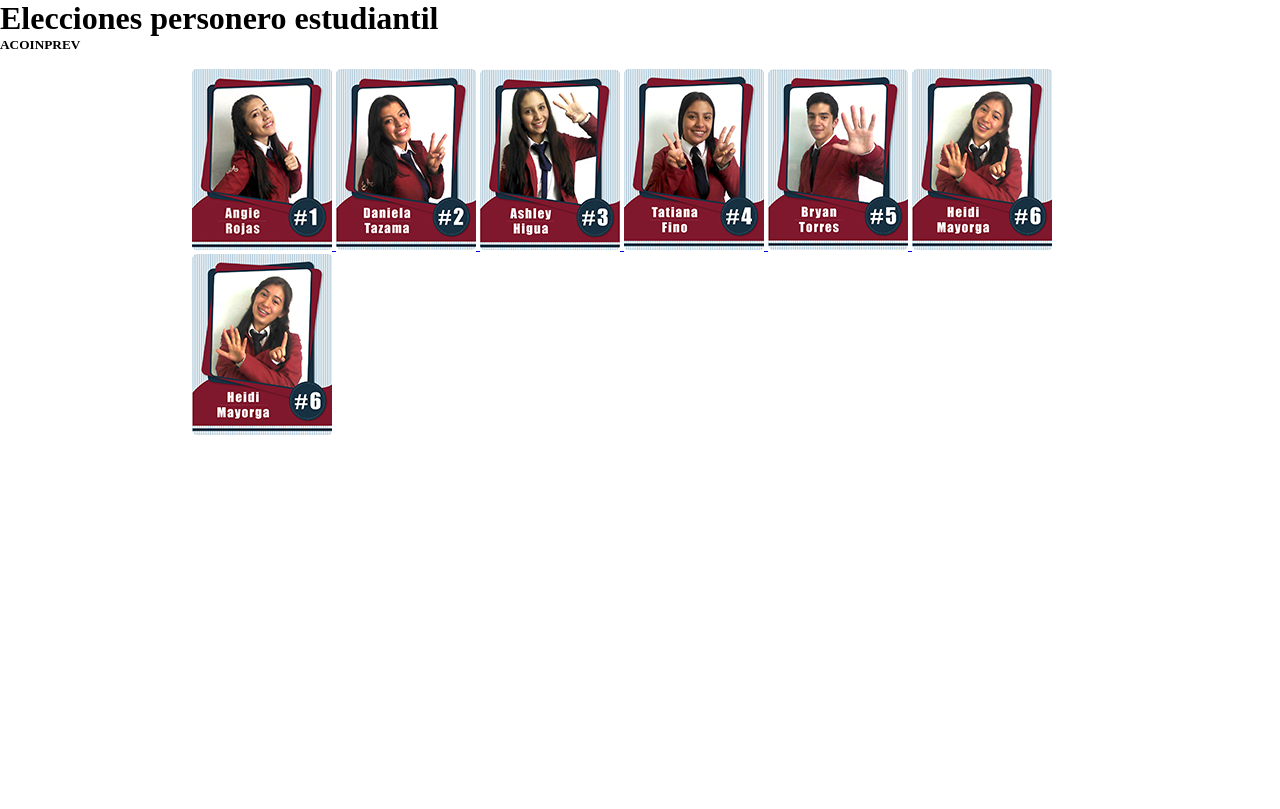
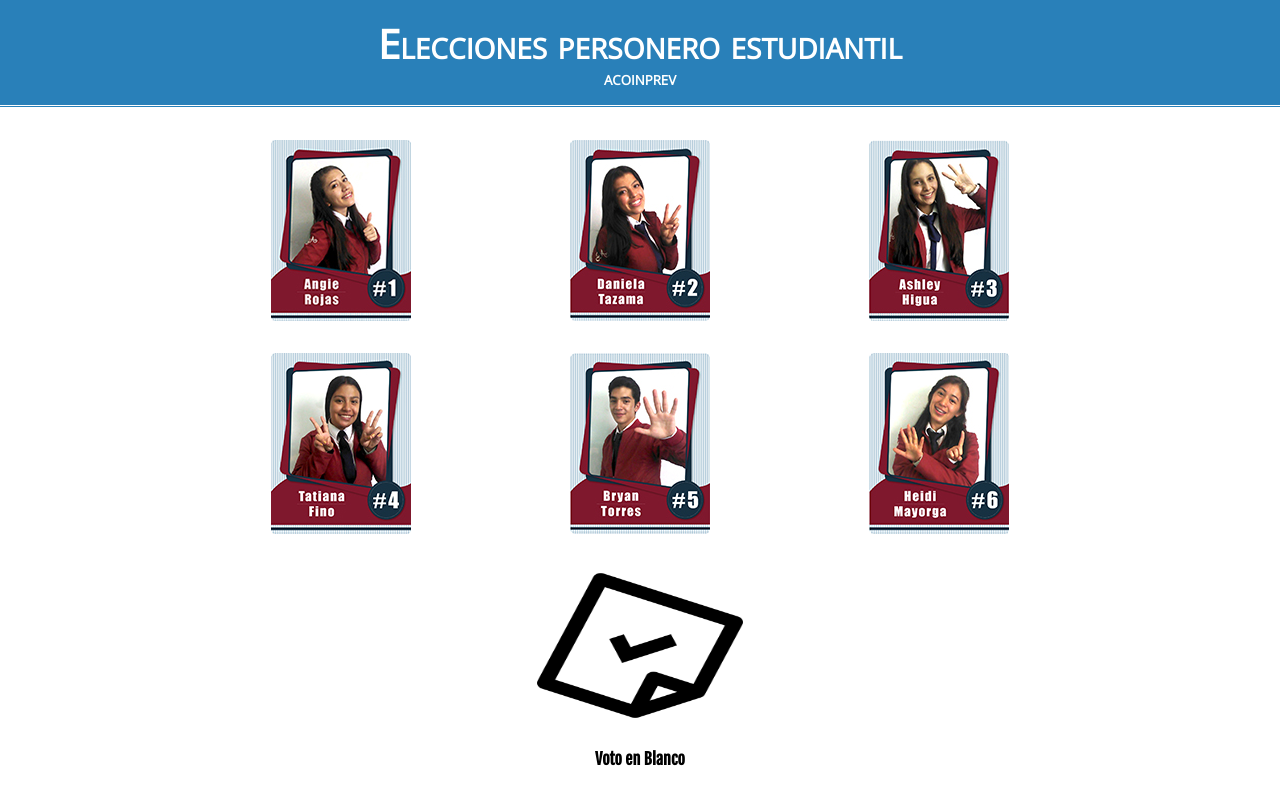
Before and after one commit to dfbarrios-gh/dp-acoinprev, a PHP site: page /votante.php in a window 1280 px wide. Before the commit the page ends 435 px from the top, so only its background shows below. Run offline with PHP 8.4, Linux system fonts and the light colour scheme; a user stored in the database is signed in.

Commit message:
corregido error en css y agregado voto en blanco

```diff
--- a/estilo.css
+++ b/estilo.css
@@ -40,9 +40,27 @@
 	margin-top: 2em;
 	font-size: 3em;
 	color: rgba(39, 174, 96,1.0);
+}
 
 #msjexito img{
 	width: 30%;
+}
+
+#votoBlanco{
+	display: flex;
+	flex-wrap: wrap;
+	text-decoration: none;
+}
+
+#votoBlanco h4{
+	font-family: "Fjalla One";
+	text-decoration: none;
+	color: black;
+}
+
+#votoBlanco img{
+	width: 70%;
+	height: 70%;
 }
 
 
--- a/votante.php
+++ b/votante.php
@@ -46,8 +46,10 @@ require_once("conexion.php");
                <a href='sufragar.php?usrid=6' title='#6 Heidi Mayorga'>
                   <img title='Heidi Mayorga #6' src='img/candidates/cdt@06.jpg' ></img>
                </a>
-                <a href='sufragar.php?usrid=6' title='Voto en Blanco'>
-                  <img title='Heidi Mayorga #6' src='img/candidates/cdt@06.jpg' ></img>
+                <a href='sufragar.php?usrid=6' title='Voto en Blanco' id="votoBlanco">
+                  <img title='Heidi Mayorga #6' src='img/vote.png' ></img><br>
+                  <h4>Voto en Blanco</h4>
+
                </a>
             </div>
       </body>
```
Also changed, not shown: img/vote.png (added).
